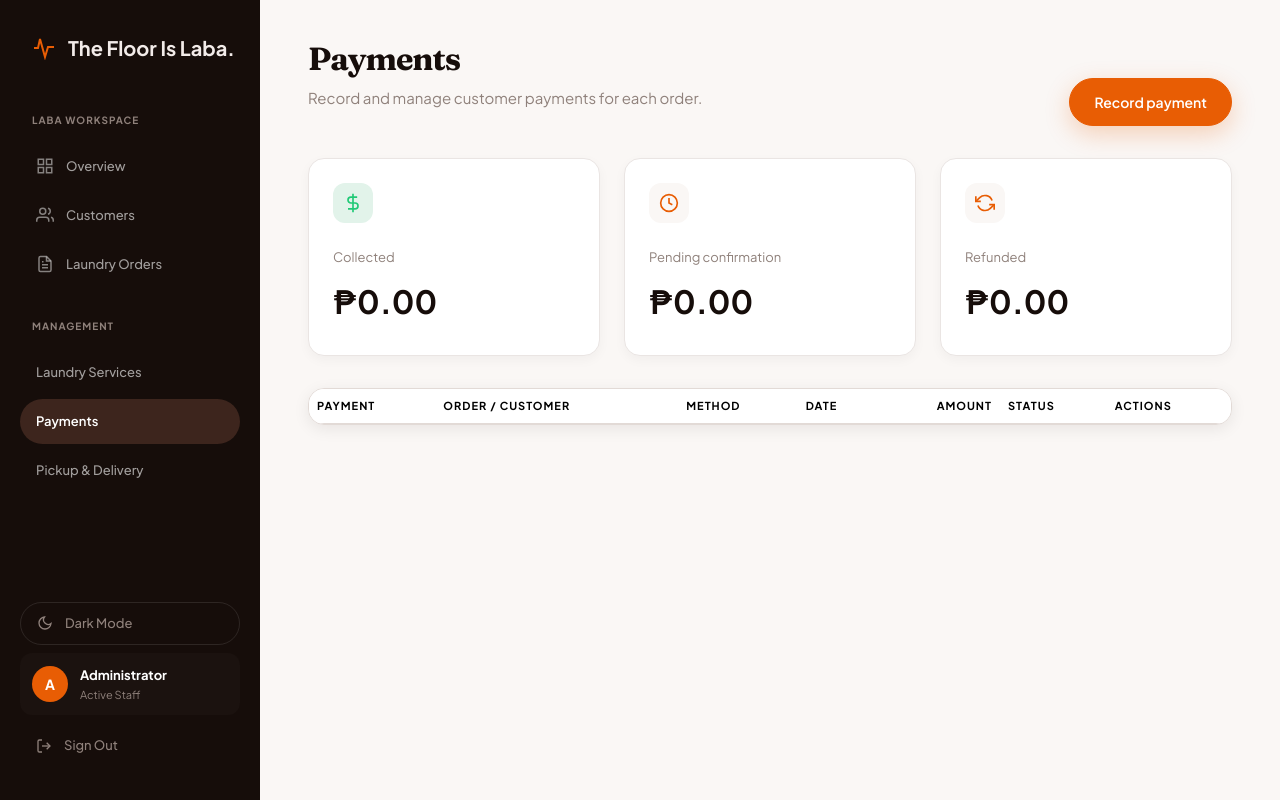
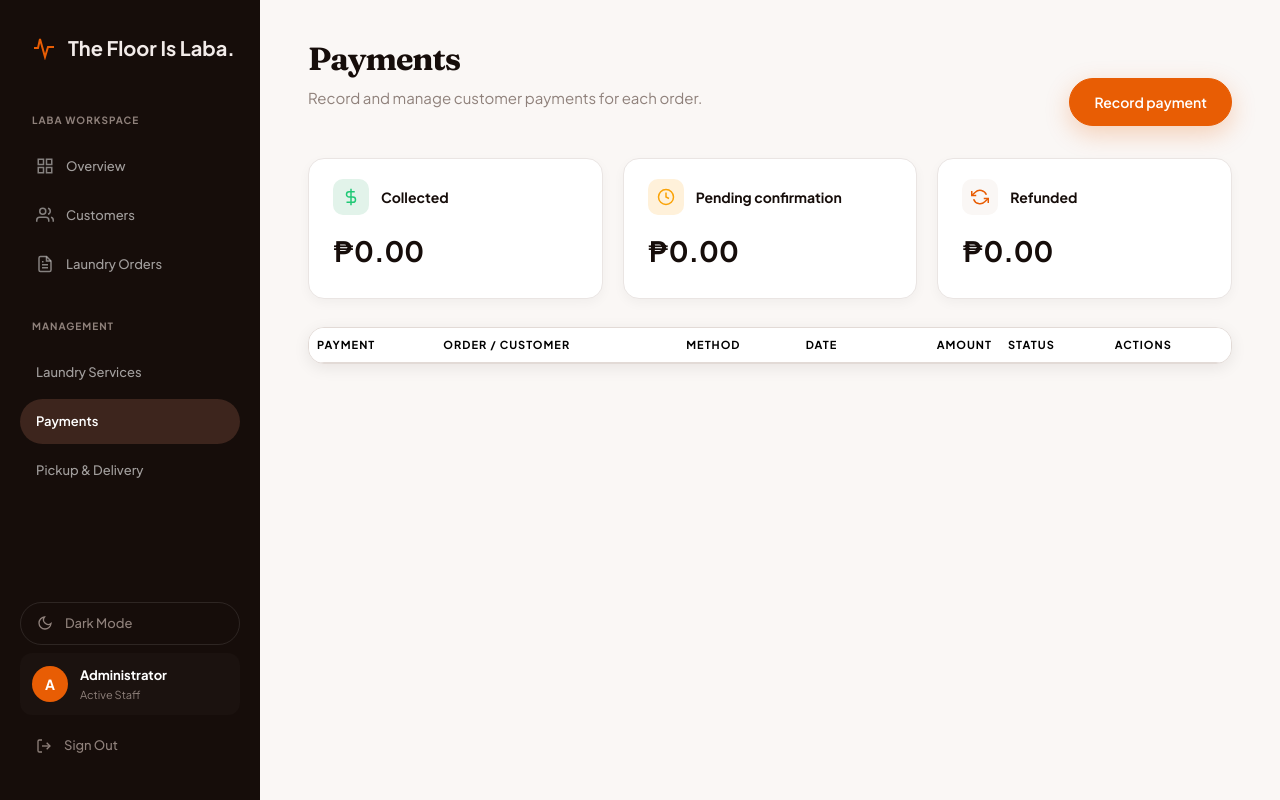
Before and after one commit to AstrooKai/theFloorIsLaba, a website: page public/payments.html in a window 1280 px wide. Drawn offline with nearby package versions, Linux system fonts and the light colour scheme; no server answers.

Commit message:
style(dashboard): align stat card titles inline next to icons with bold hierarchy

```diff
--- a/public/css/style.css
+++ b/public/css/style.css
@@ -328,14 +328,16 @@ button, input, select, textarea { font: inherit; color: inherit; }
 .dash-graphic { position: relative; z-index: 2; margin-right: 40px; transform: scale(1.2); }
 
 /* Stats Row */
-.stats { display: grid; grid-template-columns: repeat(3, 1fr); gap: 24px; margin-bottom: 32px; }
-.stat { background: #fff; border-radius: var(--radius-md); padding: 24px; box-shadow: var(--shadow-sm); display: flex; flex-direction: column; position: relative; overflow: hidden; border: 1px solid #EAE5E3; }
-.stat-icon { width: 40px; height: 40px; border-radius: 12px; background: var(--paper); color: var(--magma-500); display: flex; align-items: center; justify-content: center; margin-bottom: 24px; }
-.stat-icon svg { width: 20px; height: 20px; }
-.stat span { display: block; font-size: 13px; color: var(--text-muted); margin-bottom: 8px; }
-.stat strong { font-family: var(--font-sans); font-size: 32px; font-weight: 700; color: var(--text-main); margin-bottom: 4px; }
-.stat-desc { font-size: 12px; color: #B3A8A3; }
+.stats { display: grid; grid-template-columns: repeat(3, 1fr); gap: 20px; margin-bottom: 28px; }
+.stat { background: #fff; border-radius: var(--radius-md); padding: 20px 24px; box-shadow: var(--shadow-sm); display: flex; flex-direction: column; position: relative; overflow: hidden; border: 1px solid #EAE5E3; }
+.stat-header { display: flex; align-items: center; gap: 12px; margin-bottom: 14px; }
+.stat-header .stat-icon { width: 36px; height: 36px; border-radius: 10px; background: var(--paper); color: var(--magma-500); display: flex; align-items: center; justify-content: center; flex-shrink: 0; margin-bottom: 0; }
+.stat-header .stat-icon svg { width: 18px; height: 18px; }
+.stat-title { font-size: 14px; font-weight: 700; color: var(--text-main); margin-bottom: 0; line-height: 1.3; }
+.stat strong { font-family: var(--font-sans); font-size: 28px; font-weight: 700; color: var(--text-main); margin-bottom: 4px; }
+.stat-desc { font-size: 12px; color: var(--text-muted); }
 .stat.collected .stat-icon { color: var(--safe); background: #E2F3EA; }
+.stat.pending .stat-icon { color: var(--glow); background: rgba(250, 163, 7, 0.15); }
 
 /* General Pages Head */
 .head { display: flex; justify-content: space-between; align-items: flex-end; gap: 16px; flex-wrap: wrap; margin-bottom: 32px; }
--- a/public/payments.html
+++ b/public/payments.html
@@ -53,9 +53,27 @@
         <div><button class="btn btn-primary" id="addBtn" data-act="add" type="button">Record payment</button></div>
       </div>
       <div class="stats">
-        <div class="stat collected"><div class="stat-icon"><svg viewBox="0 0 24 24" width="20" height="20" stroke="currentColor" stroke-width="2" fill="none"><line x1="12" y1="1" x2="12" y2="23"></line><path d="M17 5H9.5a3.5 3.5 0 0 0 0 7h5a3.5 3.5 0 0 1 0 7H6"></path></svg></div><span>Collected</span><strong data-stat="Paid">₱0.00</strong></div>
-        <div class="stat pending"><div class="stat-icon"><svg viewBox="0 0 24 24" width="20" height="20" stroke="currentColor" stroke-width="2" fill="none"><circle cx="12" cy="12" r="10"></circle><polyline points="12 6 12 12 16 14"></polyline></svg></div><span>Pending confirmation</span><strong data-stat="Pending">₱0.00</strong></div>
-        <div class="stat"><div class="stat-icon"><svg viewBox="0 0 24 24" width="20" height="20" stroke="currentColor" stroke-width="2" fill="none"><polyline points="1 4 1 10 7 10"></polyline><polyline points="23 20 23 14 17 14"></polyline><path d="M20.49 9A9 9 0 0 0 5.64 5.64L1 10m22 4l-4.64 4.36A9 9 0 0 1 3.51 15"></path></svg></div><span>Refunded</span><strong data-stat="Refunded">₱0.00</strong></div>
+        <div class="stat collected">
+          <div class="stat-header">
+            <div class="stat-icon"><svg viewBox="0 0 24 24" width="20" height="20" stroke="currentColor" stroke-width="2" fill="none"><line x1="12" y1="1" x2="12" y2="23"></line><path d="M17 5H9.5a3.5 3.5 0 0 0 0 7h5a3.5 3.5 0 0 1 0 7H6"></path></svg></div>
+            <span class="stat-title">Collected</span>
+          </div>
+          <strong data-stat="Paid">₱0.00</strong>
+        </div>
+        <div class="stat pending">
+          <div class="stat-header">
+            <div class="stat-icon"><svg viewBox="0 0 24 24" width="20" height="20" stroke="currentColor" stroke-width="2" fill="none"><circle cx="12" cy="12" r="10"></circle><polyline points="12 6 12 12 16 14"></polyline></svg></div>
+            <span class="stat-title">Pending confirmation</span>
+          </div>
+          <strong data-stat="Pending">₱0.00</strong>
+        </div>
+        <div class="stat">
+          <div class="stat-header">
+            <div class="stat-icon"><svg viewBox="0 0 24 24" width="20" height="20" stroke="currentColor" stroke-width="2" fill="none"><polyline points="1 4 1 10 7 10"></polyline><polyline points="23 20 23 14 17 14"></polyline><path d="M20.49 9A9 9 0 0 0 5.64 5.64L1 10m22 4l-4.64 4.36A9 9 0 0 1 3.51 15"></path></svg></div>
+            <span class="stat-title">Refunded</span>
+          </div>
+          <strong data-stat="Refunded">₱0.00</strong>
+        </div>
       </div>
       <p class="count" id="count" aria-live="polite"></p>
       <div class="tw" id="list">
```
Also changed, not shown: public/dashboard.html (+12 -6 lines), public/pickup-delivery.html (+21 -3 lines).
